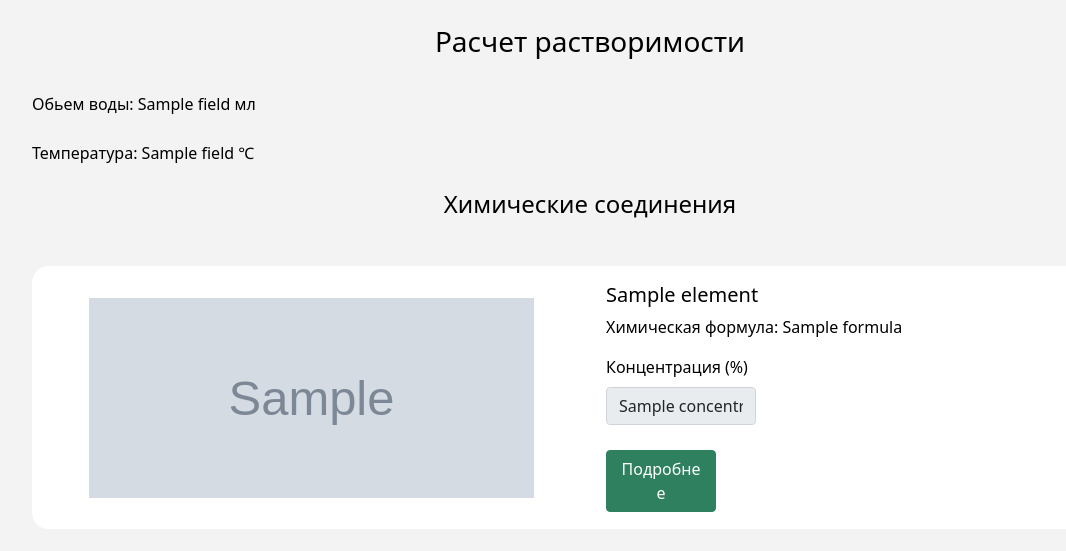
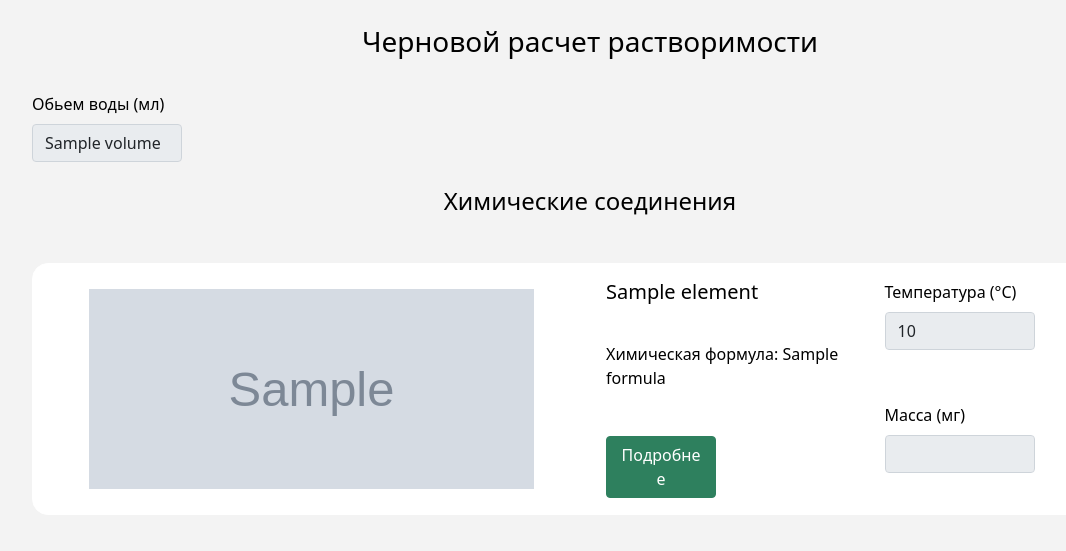
Before and after one commit to yuryprogl/rip_backend, a Django app: template app/templates/calculation_page.html in a window 1280 px wide. Shown: the part 56-607 px from the top of the page, without its empty margins (50-1116 px from the left). Run offline with Django 5.2, Linux system fonts and the light colour scheme; the template is opened without the code that fills it: most values are stand-ins (such as "Sample title", 1, 10 or a date in 2020); grey boxes marked "Sample" are stand-in pictures.

Commit message:
Update calculation_page.html

```diff
--- a/app/templates/calculation_page.html
+++ b/app/templates/calculation_page.html
@@ -3,9 +3,11 @@
 
 {% block content %}
     <main class="container">
-        <h3  class="text-center">Расчет растворимости</h3>
-        <span>Обьем воды: {{ calculation.field }} мл</span>
-        <span>Температура: {{ calculation.field }} ℃</span>
+        <h3  class="text-center">Черновой расчет растворимости</h3>
+        <div class="form-group">
+            <label class="form-label">Обьем воды (мл)</label>
+            <input disabled class="form-control" style="width: 150px" value="{{ calculation.volume }}">
+        </div>
 
         <h4 class="text-center">Химические соединения</h4>
         <div class="cards-wrapper d-flex flex-column">
@@ -15,17 +17,25 @@
                         <div class="col-md-6 d-flex justify-center">
                             <img src="{{ element.image }}" />
                         </div>
-                        <div class="col-md-6">
+                        <div class="col-md-3 d-flex">
                             <div class="card-body">
                                 <h5 class="card-title">{{ element.name }} </h5>
                                 <p class="card-text">Химическая формула: {{ element.formula }} </p>
-                                <div class="form-group">
-                                    <label class="form-label">Концентрация (%)</label>
-                                    <input disabled class="form-control" style="width: 150px" value="{{ element.concentration }}">
-                                </div>
                                 <a href="/elements/{{ element.id }}/" class="btn btn-primary" style="width: 110px">
                                     Подробнее
                                 </a>
+                            </div>
+                        </div>
+                        <div class="col-md-3 d-flex">
+                            <div class="card-body">
+                                <div class="form-group">
+                                    <label class="form-label">Температура (°C)</label>
+                                    <input disabled class="form-control" style="width: 150px" value="{{ element.temperature }}">
+                                </div>
+                                <div class="form-group">
+                                    <label class="form-label">Масса (мг)</label>
+                                    <input disabled class="form-control" style="width: 150px" value="">
+                                </div>
                             </div>
                         </div>
                      </div>
```
